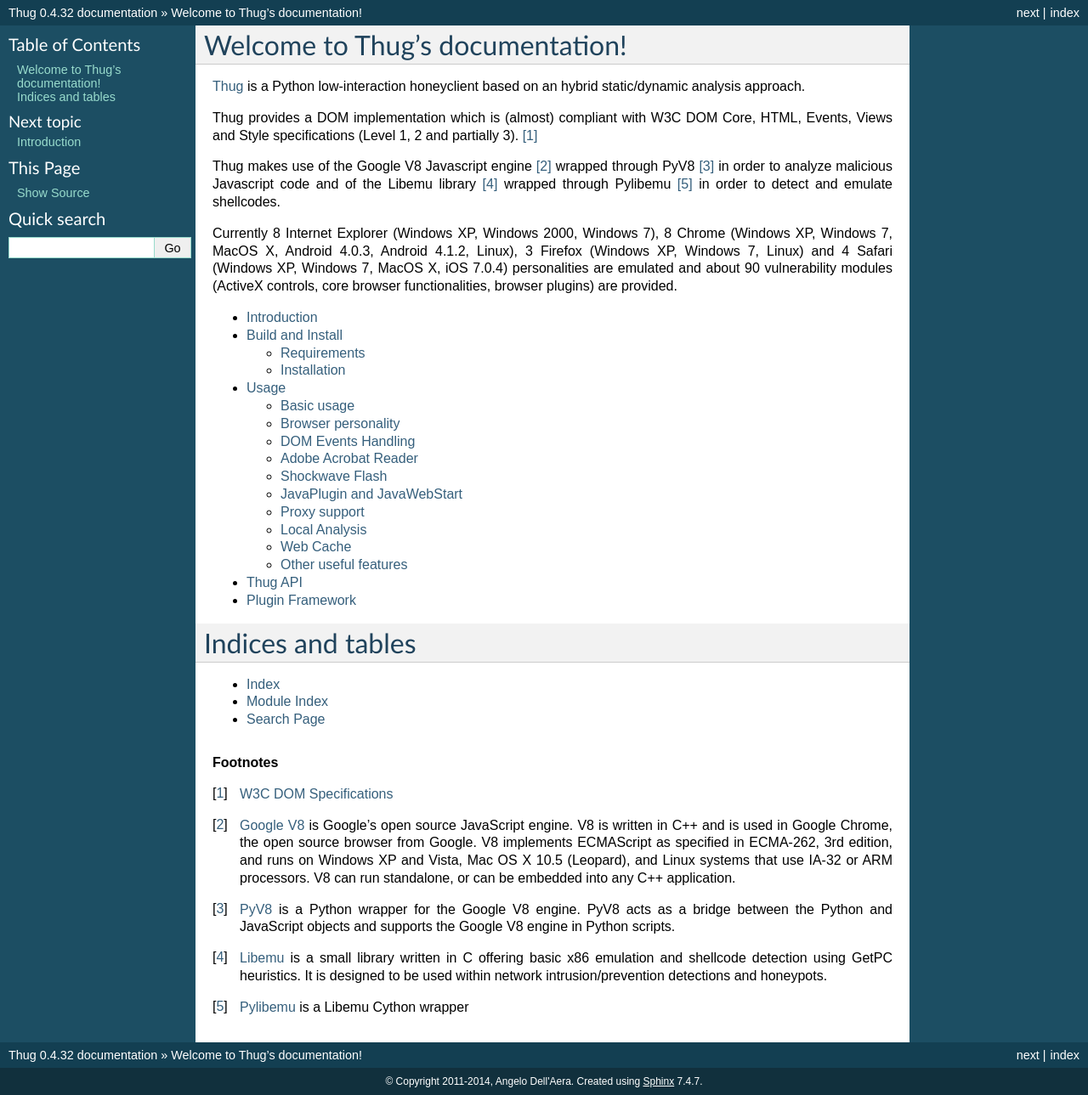
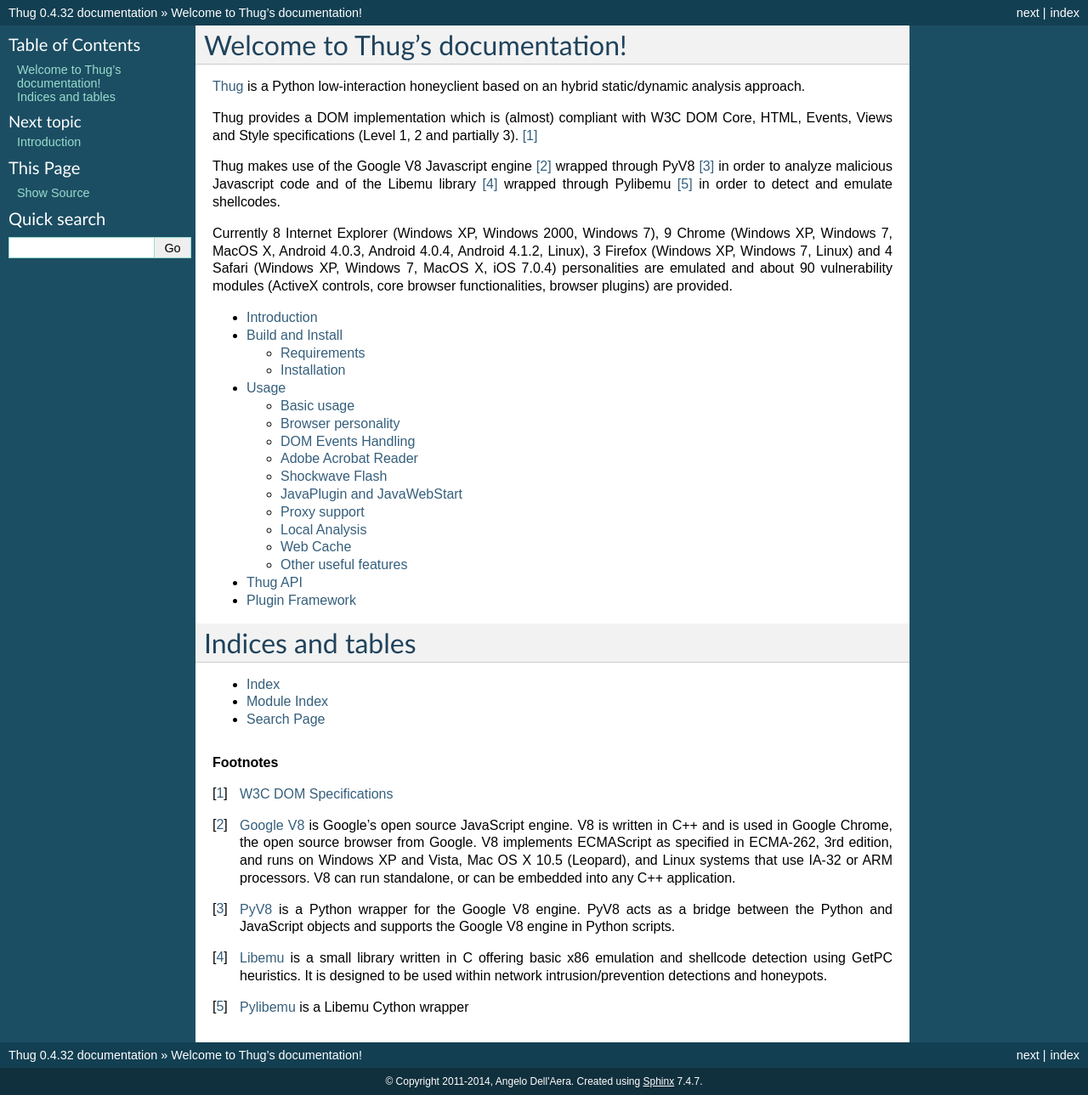
Before and after one commit to buffer/thug, a Sphinx documentation site: the page built from doc/source/index.rst, in a window 1280 px wide. Shown: the whole page at 85% size. Built offline with Sphinx 7.4.7, drawn with Linux system fonts in a browser that asks for light colours.

Commit message:
Updated documentation

```diff
--- a/doc/source/index.rst
+++ b/doc/source/index.rst
@@ -16,10 +16,11 @@
 analyze malicious Javascript code and of the Libemu library [#f4]_ wrapped through Pylibemu [#f5]_
 in order to detect and emulate shellcodes.
 
-Currently 8 Internet Explorer (Windows XP, Windows 2000, Windows 7), 8 Chrome (Windows XP,
-Windows 7, MacOS X, Android 4.0.3, Android 4.1.2, Linux), 3 Firefox (Windows XP, Windows 7, Linux)
-and 4 Safari (Windows XP, Windows 7, MacOS X, iOS 7.0.4) personalities are emulated and about 90
-vulnerability modules (ActiveX controls, core browser functionalities, browser plugins) are provided.
+Currently 8 Internet Explorer (Windows XP, Windows 2000, Windows 7), 9 Chrome (Windows XP,
+Windows 7, MacOS X, Android 4.0.3, Android 4.0.4, Android 4.1.2, Linux), 3 Firefox (Windows XP,
+Windows 7, Linux) and 4 Safari (Windows XP, Windows 7, MacOS X, iOS 7.0.4) personalities are emulated
+and about 90 vulnerability modules (ActiveX controls, core browser functionalities, browser plugins)
+are provided.
 
 .. toctree::
    :maxdepth: 2
--- a/doc/source/usage.rst
+++ b/doc/source/usage.rst
@@ -83,6 +83,7 @@
             linuxchrome30           Chrome 30.0.1599.15     (Linux)
             linuxfirefox19          Firefox 19.0            (Linux)
             ipadsafari7             Safari 7.0              (iPad, iOS 7.0.4)
+            nexuschrome18           Chrome 18.0.1025.133    (Google Nexus, Android 4.0.4)
 
 
 Let's start with a first basic real-world example: a Blackhole exploit kit.
```
Also changed, not shown: README.md (+1 -0 lines).
